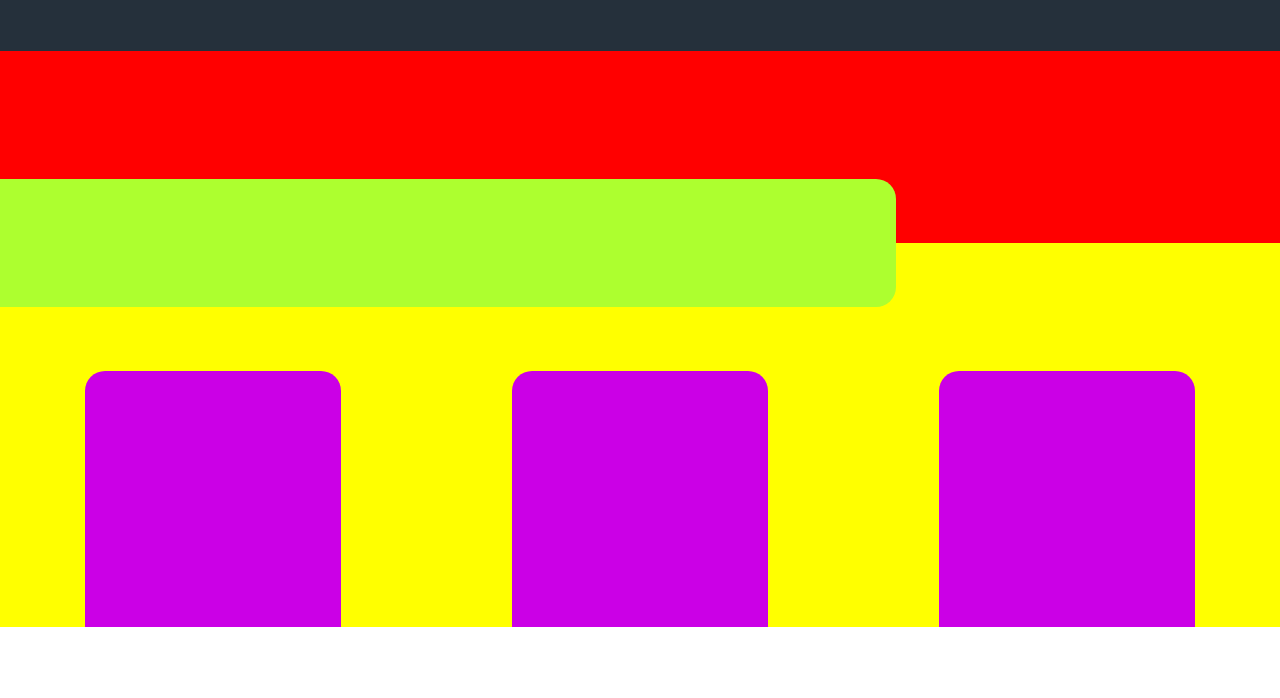
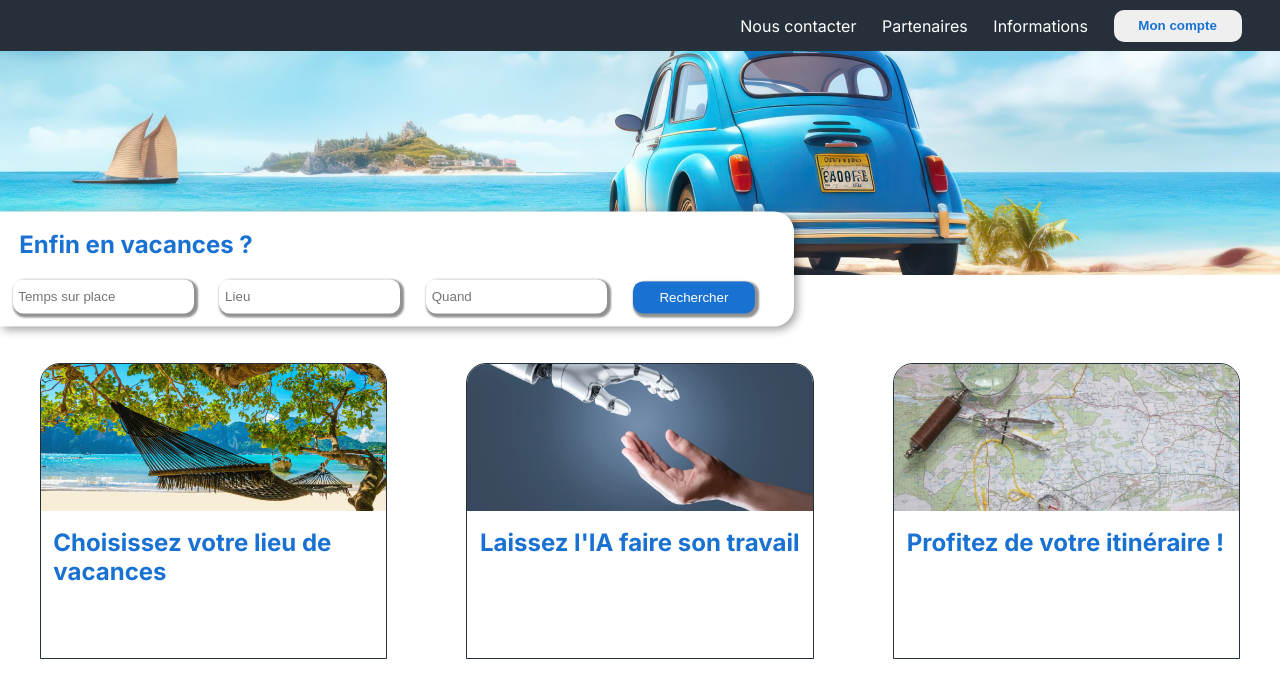
Before and after one commit to ByKan77/Dayliho, a PHP site: page / in a window 1280 px wide. Shown: the top 698 px of the page. Run offline with PHP 8.4, Linux system fonts and the light colour scheme.

Commit message:
Front page d'accueil presque terminé

```diff
--- a/index.html
+++ /dev/null
@@ -1,33 +0,0 @@
-<!DOCTYPE html>
-<html lang="en">
-<head>
-    <meta charset="UTF-8">
-    <meta name="viewport" content="width=device-width, initial-scale=1.0">
-    <title>Document</title>
-    <link rel="stylesheet" href="style/style.css">
-</head>
-<body>
-    <main>
-        <div id="nav">
-
-        </div>
-        <div id="image_accueil">
-
-        </div>
-        <div id="bandeau_recherche">
-
-        </div>
-        <div id="cartes_infos">
-            <div class="carte">
-
-            </div>
-            <div class="carte">
-
-            </div>
-            <div class="carte">
-
-            </div>
-        </div>
-    </main>
-</body>
-</html>
--- /dev/null
+++ b/index.php
@@ -0,0 +1,43 @@
+<!DOCTYPE html>
+<html lang="en">
+<head>
+    <meta charset="UTF-8">
+    <meta name="viewport" content="width=device-width, initial-scale=1.0">
+    <title>Document</title>
+    <link rel="stylesheet" href="style/style.css">
+</head>
+<body>
+    <main>
+        <div id="nav">
+            <span class="onglet_nav">Nous contacter</span>
+            <span class="onglet_nav">Partenaires</span>
+            <span class="onglet_nav">Informations</span>
+            <a href="account.html"><button id="btn_mon_compte">Mon compte</button></a>
+        </div>
+        <div id="image_accueil">
+            <img src="./addons/image_index.jpeg" alt="">
+        </div>
+        <div id="bandeau_recherche">
+            <h2>Enfin en vacances ?</h2>
+            <input type="text" class="champs_recherche" placeholder=" Temps sur place">
+            <input type="text" class="champs_recherche" placeholder=" Lieu">
+            <input type="text" class="champs_recherche" placeholder=" Quand">
+            <button id="btn_rechercher">Rechercher</button>
+        </div>
+        <div id="cartes_infos">
+            <div class="carte">
+                <img src="./addons/vacances.jpg" alt="">
+                <h2>Choisissez votre lieu de vacances</h2>
+            </div>
+            <div class="carte">
+                <img src="./addons/ia.jpg" alt="">
+                <h2>Laissez l'IA faire son travail</h2>
+            </div>
+            <div class="carte">
+                <img src="./addons/itinéraire.jpg" alt="">
+                <h2>Profitez de votre itinéraire !</h2>
+            </div>
+        </div>
+    </main>
+</body>
+</html>
--- a/style/style.css
+++ b/style/style.css
@@ -1,9 +1,16 @@
+@import url('https://fonts.googleapis.com/css2?family=Inter:ital,opsz,wght@0,14..32,100..900;1,14..32,100..900&display=swap');
+
 :root {
     --radius : 20px;
+    --radius2 : 10px;
     --darkBlue: #25303B;
+    --blue : #1972D2;
+    --blueHover : #0151a7;
+    --white : #ffff;
 }
 
 body {
+    font-family: "Inter", sans-serif;
     margin: 0;
     height: 100%;
     overflow: hidden;
@@ -12,37 +19,126 @@ body {
 #nav {
     background-color: var(--darkBlue);
     height: 4vw;
+    color: var(--white);
+    display: flex; /* Utiliser flex pour aligner les éléments horizontalement */
+    align-items: center; /* Aligner verticalement les éléments au centre */
+    justify-content: flex-end; /* Aligner les éléments au début (à gauche) */
+    padding: 0 1vw; /* Espacement intérieur pour ne pas coller les éléments aux bords */
+}
+
+.onglet_nav {
+    color: var(--white);
+    margin-right: 2vw; /* Espacement entre les onglets */
+}
+
+.onglet_nav:hover {
+    transform: scale(1.05);
+    transition: 0.3s;
+}
+
+#btn_mon_compte {
+    margin-right: 2vw; /* Espacement entre les inputs */
+    height: 2.5vw;
+    width: 10vw;
+    border-radius: var(--radius2);
+    border: none;
+    color: var(--blue);
+    font-weight: bold;
+    cursor: pointer;
+}
+
+#btn_mon_compte:hover {
+    background-color: var(--blueHover);
+    color: var(--white);
 }
 
 #image_accueil {
-    background-color: red;
-    height: 15vw;
+    height: 17.5vw;
     position: relative; /* Nécessaire pour que l'élément fils en absolu (#bandeau_recherche) puisse se positionner */
+    overflow: hidden;
+}
+
+#image_accueil img {
+    width: 100%;
+    height: 100%;
+    object-fit: cover; /* garde le ratio, remplissant la div */
+    object-position: 50% 90%; /* centre l'image verticalement et montre davantage le bas */
 }
 
 #bandeau_recherche {
-    background-color: greenyellow;
-    height: 10vw;
-    width: 70vw;
+    background-color: var(--white);
+    display: flex;
+    align-items: flex-end; /* Aligne les éléments en bas */
+    height: 7vw;
+    width: 60vw;
     position: absolute; /* Pour permettre la superposition */
-    top: 19vw;
+    top: 21vw;
     left: 0;
     transform: translateY(-50%); /* Centre verticalement à moitié */
     border-radius: 0 var(--radius) var(--radius) 0;
+    padding: 1vw;
+    box-shadow: 3px 3px 10px rgba(0, 0, 0, 0.39);
+}
+
+#bandeau_recherche h2 {
+    position: absolute;
+    margin: 0;
+    top: 1.5vw;
+    left: 1.5vw;
+    color: var(--blue);
+}
+.champs_recherche, #btn_rechercher {
+    margin-right: 2vw; /* Espacement entre les inputs */
+    height: 2.5vw;
+    width: 15vw;
+    border-radius: var(--radius2);
+    box-shadow: 2px 2px 2px 2px rgba(0, 0, 0, 0.432);
+    border: none;
+}
+
+.champs_recherche {
+
+}
+
+#btn_rechercher {
+    background-color: var(--blue);
+    color: white;
+    border: none;
+}
+
+#btn_rechercher:hover {
+    background-color: var(--blueHover);
 }
 
 #cartes_infos {
-    background-color: yellow;
+    background-color: var(--white);
     width: 100%;
     height: 30vw;
     display: flex;
     justify-content: space-around; /* Pour espacer les cartes régulièrement */
     align-items: flex-end; /* Pour aligner les cartes en bas */
 }
+
 .carte {
-    background-color: rgb(203, 0, 230);
+    background-color: var(--white);
+    border: 1px solid var(--darkBlue);
     color: black;
-    height: 20vw;
-    width: 20vw;
+    height: 23vw;
+    width: 27vw;
     border-radius: var(--radius) var(--radius) 0 0;
+    overflow: hidden; /* Assure que l'image ne dépasse pas les bords arrondis */
 }
+
+.carte img {
+    width: 100%; /* Remplit toute la largeur de la div */
+    height: 50%; /* Remplit la moitié supérieure de la div */
+    object-fit: cover; /* Garde le ratio et remplit l'espace */
+    object-position: center; /* Centre l'image */
+}
+
+.carte h2 {
+    margin: 0;
+    margin-top: 1vw;
+    margin-left: 1vw;
+    color: var(--blue);
+}
```
Also changed, not shown: account.php (added).
